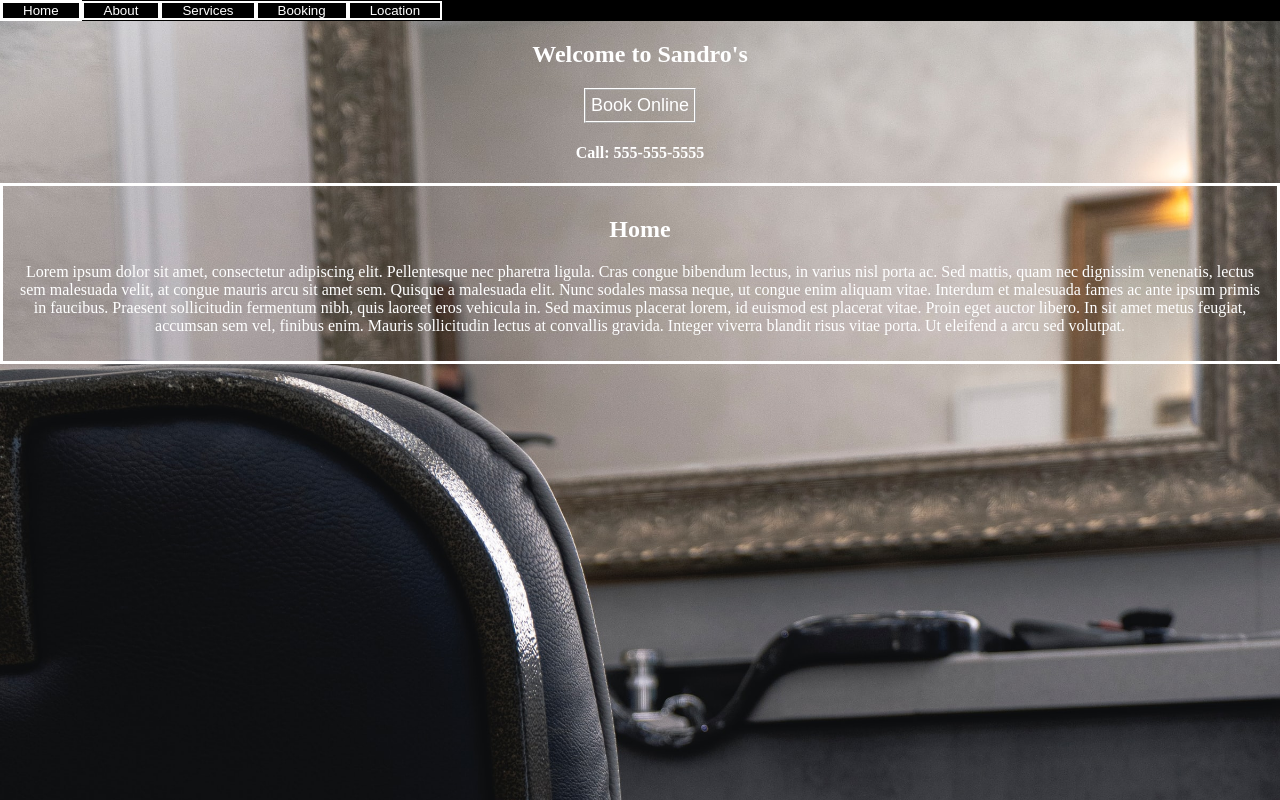
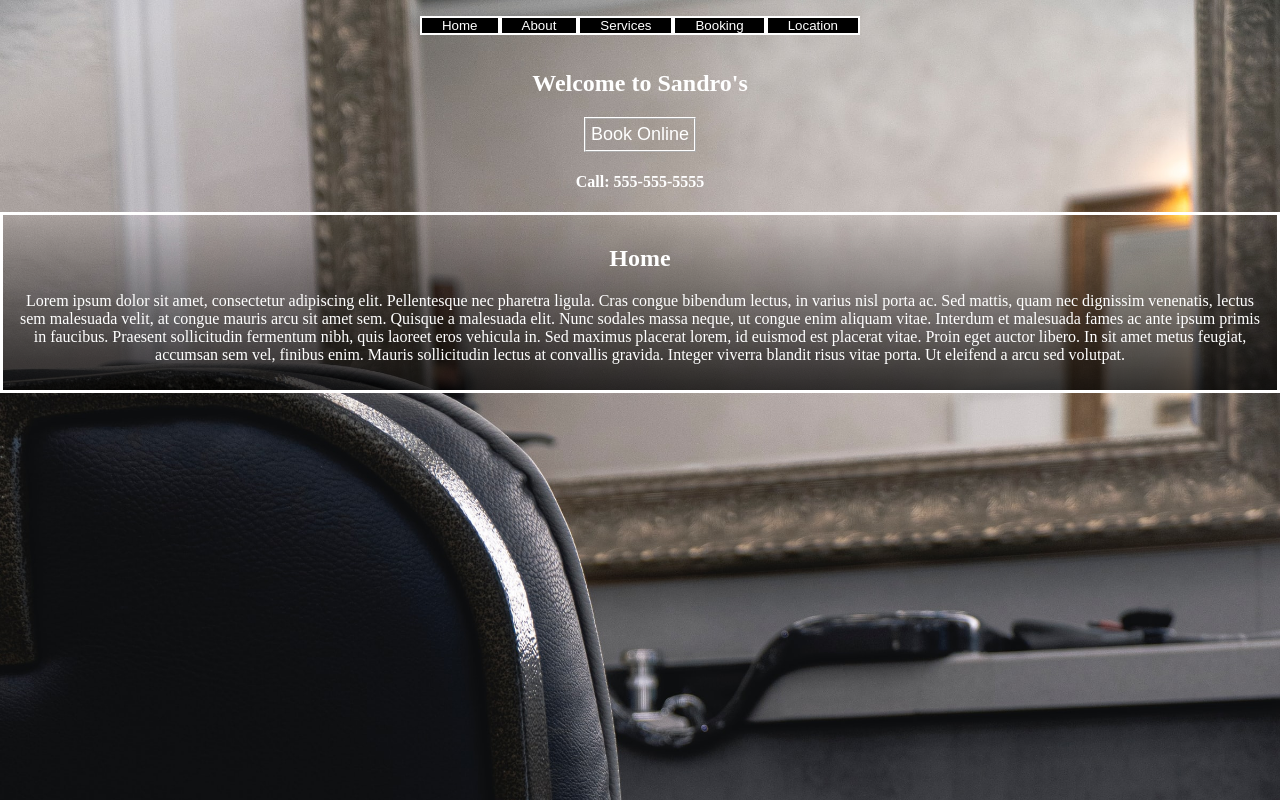
Before and after one commit to sethakirafeldman/barbershop, a React app: page / in a window 1280 px wide. Built offline with nearby package versions, Linux system fonts and the light colour scheme.

Commit message:
styling nav and page content

```diff
--- a/src/App.js
+++ b/src/App.js
@@ -2,7 +2,6 @@ import React from 'react';
 import "./style.css"
 import Navbar from "./Navbar";
 import Main from './Main';
-import Services from './Services';
 const data = require('./data.json');
 
 export default function App(props) {
@@ -12,7 +11,7 @@ export default function App(props) {
         console.log(event.target.value);
         setCurrentPage(event.target.value);
     }
-    console.log(data[currentPage][0])
+    // console.log(data[currentPage][0])
 
     return(
     <>
@@ -22,6 +21,7 @@ export default function App(props) {
         />
         <Main
             pageName = {data[currentPage][0].name}
+            handleClick = {handleClick}
             text = {data[currentPage][0].text}
         />
     </>
--- a/src/style.css
+++ b/src/style.css
@@ -10,9 +10,12 @@ body {
 
 #navigation-bar {
     display: flex;
-    height: auto;
-    background-color: black;
+    height: 50px;
+    align-items: center;
+    justify-content: center;
+    flex-basis: auto;
     color: white;
+
 }
 
 nav > div > button {
@@ -50,6 +53,8 @@ main {
 .page-container {
     border-style: solid;
     padding: 10px;
+    background: linear-gradient(to top, rgba(0, 0, 0, 0.75), transparent);
+
 }
 
 table, th, td {
```
Also changed, not shown: 1 other file (tests, documents, lock files or other folders).
